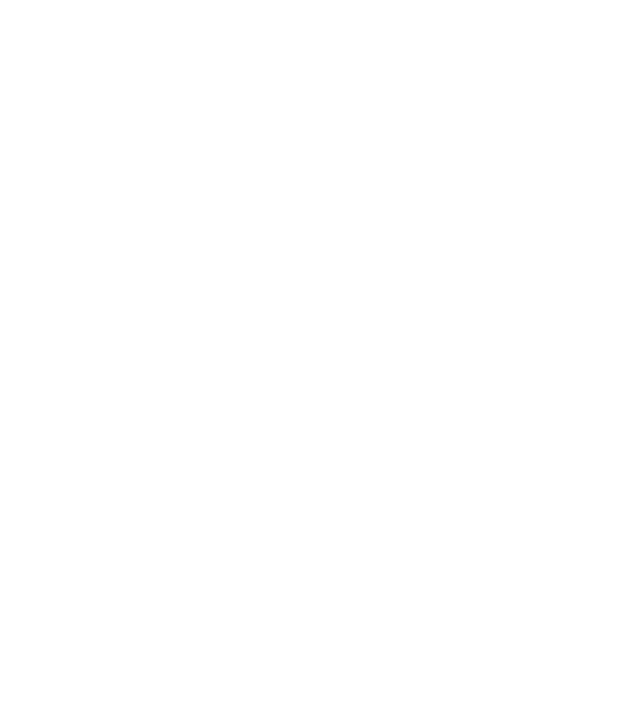
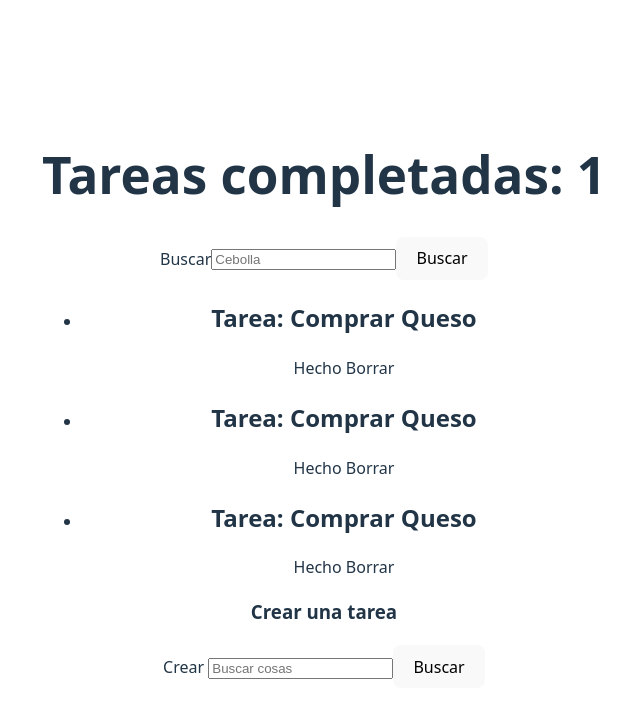
Before and after one commit to Platzi-Proyects/Curso-react-basico, a React (Vite) app: page / in a window 1280 px wide. Shown: the top 718 px of the page, without its empty margins (316-956 px from the left). Built offline with nearby package versions, Linux system fonts and the light colour scheme.

Commit message:
Add: Basic promts

```diff
--- a/src/App.jsx
+++ b/src/App.jsx
@@ -14,6 +14,8 @@
 
         <ToDoList>
             <TodoItem />
+            <TodoItem />
+            <TodoItem />
         </ToDoList>
 
         <CreateToDo />
--- a/src/components/CreateToDo.jsx
+++ b/src/components/CreateToDo.jsx
@@ -1,3 +1,10 @@
 export default function CreateToDo () {
-
+    return(
+        <div>
+            <h3>Crear una tarea</h3>
+            <label htmlFor="search">Crear </label>
+            <input id="search" placeholder="Buscar cosas" />
+            <button>Buscar</button>
+        </div>
+    )
 }
--- a/src/components/ToDoList.jsx
+++ b/src/components/ToDoList.jsx
@@ -1,3 +1,7 @@
-export default function ToDoList () {
-
+export default function ToDoList (props) {
+    return(
+        <ul>
+            {props.children}
+        </ul>
+    )
 }
--- a/src/components/TodoCounter.jsx
+++ b/src/components/TodoCounter.jsx
@@ -1,3 +1,5 @@
 export default function TodoCounter () {
-
+    return(
+        <h1>Tareas completadas: 1</h1>
+    )
 }
--- a/src/components/TodoItem.jsx
+++ b/src/components/TodoItem.jsx
@@ -1,3 +1,12 @@
 export default function TodoItem () {
+    return(
+        <li>
+            <h2>Tarea: Comprar Queso</h2>
+            <div>
+                <span>Hecho </span>
 
+                <span> Borrar</span>
+            </div>
+        </li>
+    )
 }
--- a/src/components/TodoSearch.jsx
+++ b/src/components/TodoSearch.jsx
@@ -1,3 +1,9 @@
 export default function TodoSearch () {
-
+    return(
+        <div>
+            <label htmlFor="search">Buscar</label>
+            <input id="search" placeholder="Cebolla" />
+            <button>Buscar</button>
+        </div>
+    )
 }
```
